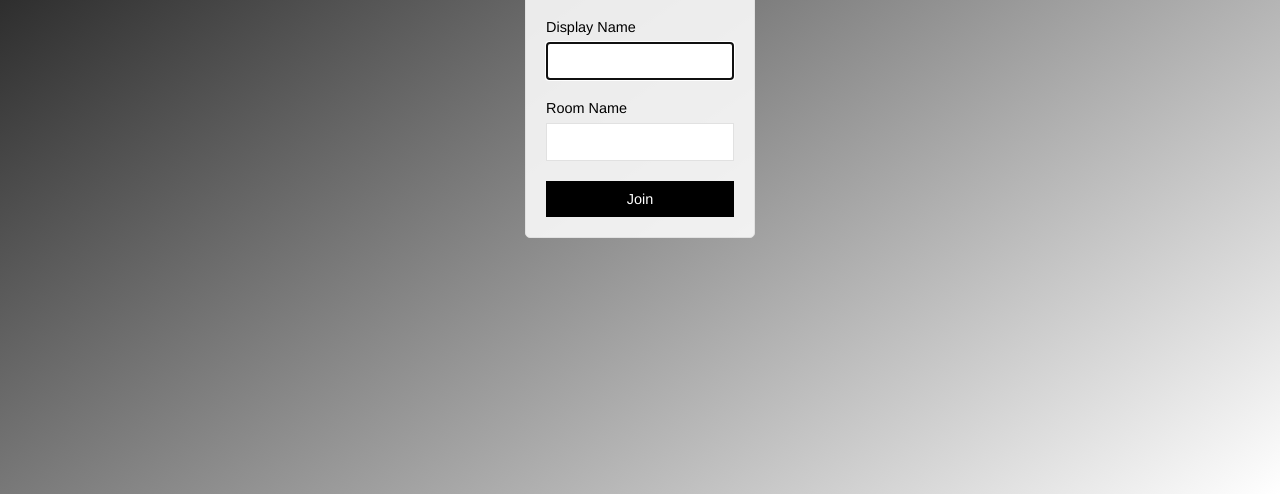
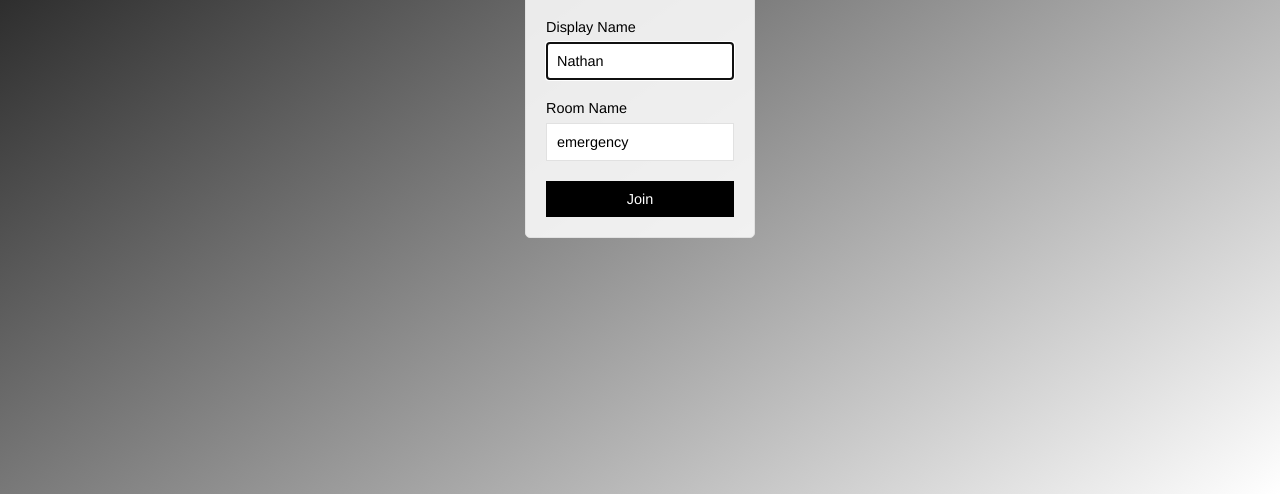
Before and after one commit to shrimpdoom1920/calmaapp, a website: page public/index.html in a window 1280 px wide. Shown: the part 306-800 px from the top of the page. Drawn offline with Linux system fonts and the light colour scheme.

Commit message:
new package added

```diff
--- a/package.json
+++ b/package.json
@@ -15,8 +15,10 @@
   "author": "Nathan Abriol",
   "license": "ISC",
   "dependencies": {
+    "body-parser": "^1.19.0",
     "express": "^4.16.4",
     "moment": "^2.15.1",
+    "mongoose": "^5.5.8",
     "socket.io": "^1.4.8"
   }
 }
--- a/public/index.html
+++ b/public/index.html
@@ -15,11 +15,11 @@
             </div>
             <div class="form-field">
                 <label>Display Name</label>
-                <input type="text" name="name" autofocus>
+                <input type="text" name="name" value="Nathan" autofocus>
             </div>
             <div class="form-field">
                 <label>Room Name</label>
-                <input type="text" name="room">
+                <input type="text" name="room" value="emergency">
             </div>
             <div class="form-field">
                 <button>Join</button>
```
Also changed, not shown: 1 other file.
